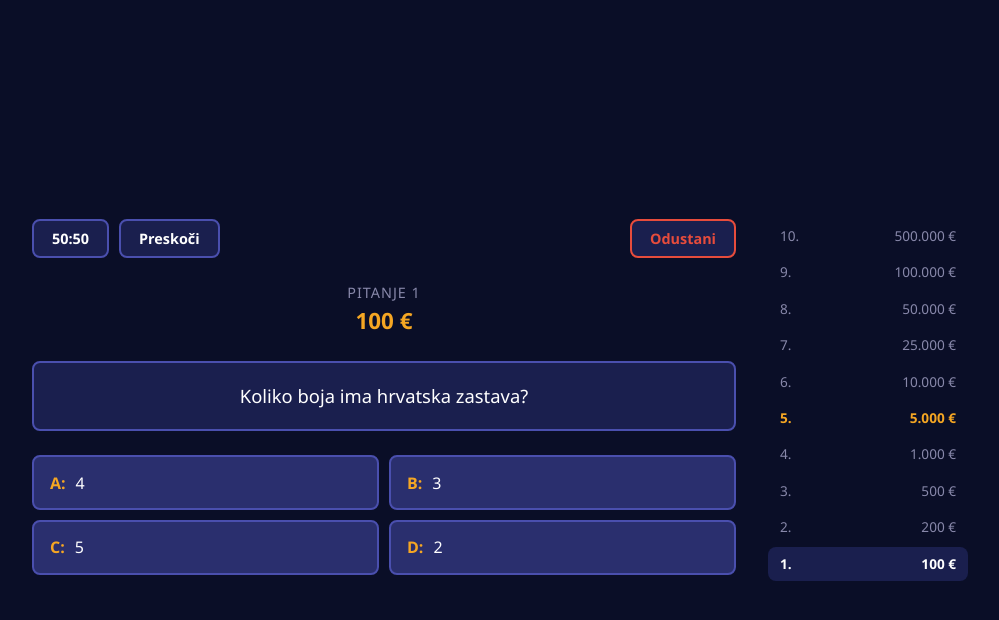
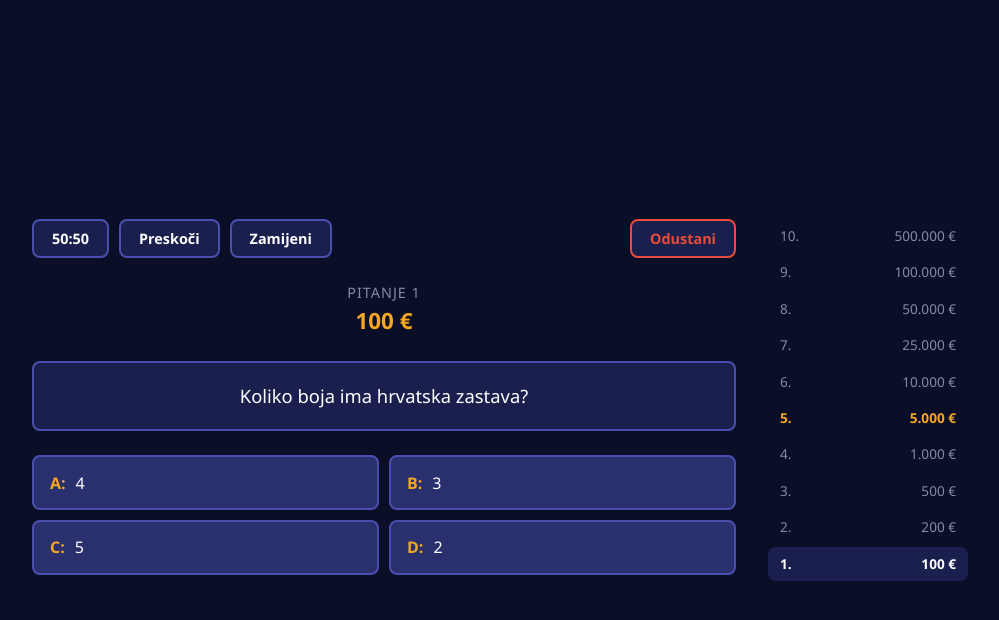
Before and after one commit to davidandelictomasic/Internship-14-Millionaire, a React (Vite) app: page / in a window 1280 px wide. Both pictures are taken after a click on the button "Pokreni igru". Shown: the top 620 px of the page, without its empty margins (140-1139 px from the left). Built offline with nearby package versions, Linux system fonts and the light colour scheme.

Commit message:
Add new joker to change question

```diff
--- a/src/App.jsx
+++ b/src/App.jsx
@@ -42,7 +42,7 @@ function App() {
   const [selectedAnswer, setSelectedAnswer] = useState(null);
   const [showingResult, setShowingResult] = useState(false);
   const [earnings, setEarnings] = useState(0);
-  const [jokers, setJokers] = useState({ fiftyFifty: true, skip: true });
+  const [jokers, setJokers] = useState({ fiftyFifty: true, skip: true, swap: true });
   const [hiddenAnswers, setHiddenAnswers] = useState([]);
 
   function handleStartGame() {
@@ -51,7 +51,7 @@ function App() {
     setSelectedAnswer(null);
     setShowingResult(false);
     setEarnings(0);
-    setJokers({ fiftyFifty: true, skip: true });
+    setJokers({ fiftyFifty: true, skip: true, swap: true });
     setHiddenAnswers([]);
     setGamePhase('playing');
   }
@@ -79,6 +79,25 @@ function App() {
       setSelectedAnswer(null);
     }
     setJokers((prev) => ({ ...prev, skip: false }));
+  }
+
+  function handleSwap() {
+    if (!jokers.swap || showingResult) return;
+
+    const pool = currentLevel < 5 ? easyQuestions : hardQuestions;
+    const usedTexts = questions.map((q) => q.question);
+    const available = pool.filter((q) => !usedTexts.includes(q.question));
+
+    if (available.length === 0) return;
+
+    const newQuestion = shuffleQuestion(available[Math.floor(Math.random() * available.length)]);
+    const updated = [...questions];
+    updated[currentLevel] = newQuestion;
+
+    setQuestions(updated);
+    setHiddenAnswers([]);
+    setSelectedAnswer(null);
+    setJokers((prev) => ({ ...prev, swap: false }));
   }
 
   function handleQuit() {
@@ -129,6 +148,7 @@ function App() {
               jokers={jokers}
               onFiftyFifty={handleFiftyFifty}
               onSkip={handleSkip}
+              onSwap={handleSwap}
               onQuit={handleQuit}
               disabled={showingResult}
             />
--- a/src/components/Jokers/Jokers.jsx
+++ b/src/components/Jokers/Jokers.jsx
@@ -1,7 +1,7 @@
 import clsx from 'clsx';
 import './Jokers.css';
 
-function Jokers({ jokers, onFiftyFifty, onSkip, onQuit, disabled }) {
+function Jokers({ jokers, onFiftyFifty, onSkip, onSwap, onQuit, disabled }) {
   return (
     <div className="jokers">
       <button
@@ -19,6 +19,13 @@ function Jokers({ jokers, onFiftyFifty, onSkip, onQuit, disabled }) {
         Preskoči
       </button>
       <button
+        className={clsx('joker-btn', { 'joker-btn--used': !jokers.swap })}
+        onClick={onSwap}
+        disabled={!jokers.swap || disabled}
+      >
+        Zamijeni
+      </button>
+      <button
         className="joker-btn joker-btn--quit"
         onClick={onQuit}
         disabled={disabled}
```
